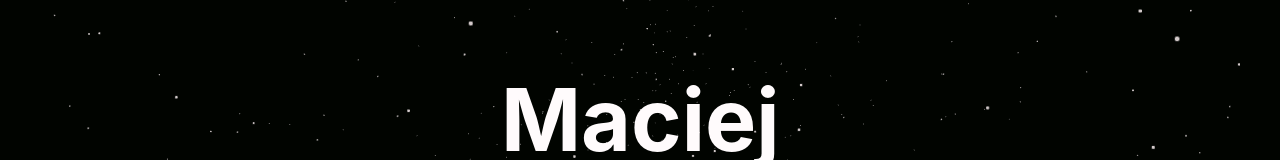
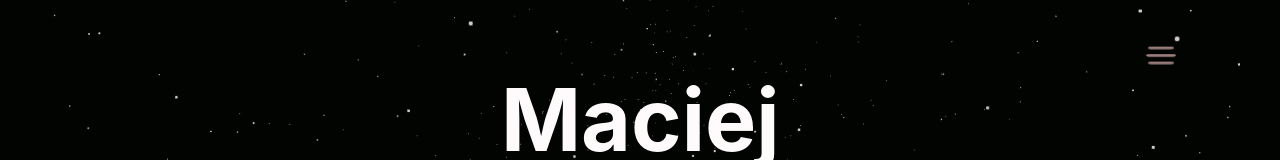
Before and after one commit to husky93/portfolio, a React (Vite) app: page / in a window 1280 px wide. Shown: the top 160 px of the page. Built offline with nearby package versions, Linux system fonts and the light colour scheme; a web font is replaced by a local one.

Commit message:
Move toggle menu logic to App component

```diff
--- a/src/App.tsx
+++ b/src/App.tsx
@@ -3,13 +3,20 @@ import Loading from './components/Loading';
 import styles from './assets/styles/Home.module.css';
 
 const Hero = lazy(() => import('./components/Hero'));
+const Hamburger = lazy(() => import('./components/Hamburger'));
 
 function App() {
+  const [menuActive, setMenuActive] = useState(false);
+
+  const toggleMenu: React.MouseEventHandler<HTMLButtonElement> = (): void => {
+    setMenuActive((prevState) => !prevState);
+  };
+
   return (
-    <Suspense fallback={<div>Loading...</div>}>
+    <Suspense fallback={<Loading />}>
       <div className={styles.container}>
         <main className={styles.main}>
-          <Loading />
+          <Hamburger active={menuActive} handleClick={toggleMenu} />
           <Hero />
         </main>
       </div>
```
